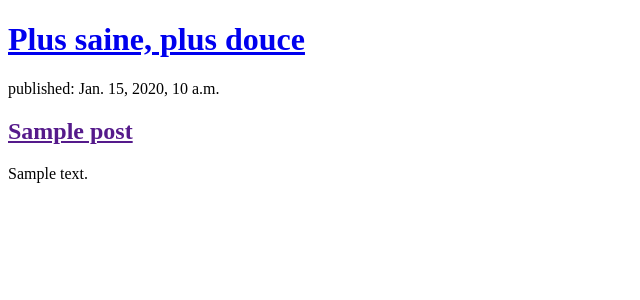
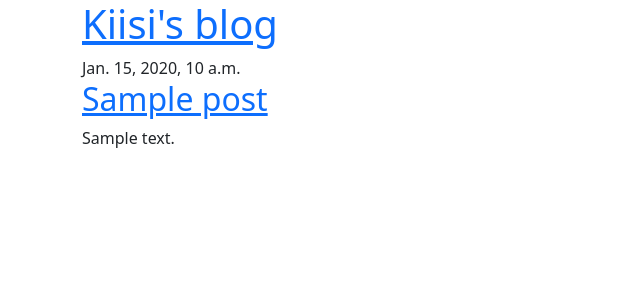
Before and after one commit to dany-gaga/blog_mary, a Django app: template blog/templates/blog/post_list.html in a window 1280 px wide. Shown: the top 300 px of the page, without its empty margins (0-640 px from the left). Run offline with Django 3.2, Linux system fonts and the light colour scheme; the template is opened without the code that fills it: most values are stand-ins (such as "Sample title", 1, 10 or a date in 2020).

Commit message:
view and template for each blog post as well as a css for the site

```diff
--- /dev/null
+++ b/blog/templates/blog/base.html
@@ -0,0 +1,25 @@
+{% load static %}
+<!DOCTYPE html>
+<html>
+    <head>
+        <title>Kiisi's blog</title>
+        <link rel="stylesheet" href="https://cdn.jsdelivr.net/npm/bootstrap@5.1.3/dist/css/bootstrap.min.css" integrity="sha384-1BmE4kWBq78iYhFldvKuhfTAU6auU8tT94WrHftjDbrCEXSU1oBoqyl2QvZ6jIW3" crossorigin="anonymous">
+        <link href='//fonts.googleapis.com/css?family=Lobster&subset=latin,latin-ext' rel='stylesheet' type='text/css'>
+        <link rel="stylesheet" href="{% static 'css/blog.css' %}">
+    </head>
+    <body>
+        <header class="page-header">
+          <div class="container">
+              <h1><a href="/">Kiisi's blog</a></h1>
+          </div>
+        </header>
+        <main class="container">
+            <div class="row">
+                <div class="col">
+                {% block content %}
+                {% endblock %}
+                </div>
+            </div>
+        </main>
+    </body>
+</html>
--- a/blog/templates/blog/post_list.html
+++ b/blog/templates/blog/post_list.html
@@ -1,20 +1,34 @@
+{% extends 'blog/base.html' %}
+
+{% load static %}
 <!DOCTYPE html>
 <html>
     <head>
         <title> Kiisi's blog</title>
+        <link rel="stylesheet" href="https://cdn.jsdelivr.net/npm/bootstrap@5.1.3/dist/css/bootstrap.min.css" integrity="sha384-1BmE4kWBq78iYhFldvKuhfTAU6auU8tT94WrHftjDbrCEXSU1oBoqyl2QvZ6jIW3" crossorigin="anonymous">
+        <link rel="stylesheet" href="{% static 'css/blog.css' %}">
+        <link href="//fonts.googleapis.com/css?family=Lobster&subset=latin,latin-ext" rel="stylesheet" type="text/css">
+
     </head>
     <body>
-        <header>
-            <h1><a href="https://wa.me/c/22940543629">Plus saine, plus douce</a></h1>
+        <header class="page-header">
+            <div class="container">
+                <h1><a href="https://wa.me/c/22940543629">Plus saine, plus douce</a></h1>
+            </div>
+
         </header>
 
-        {% for post in posts %}
-            <article>
-                <time>published: {{post.published_date}}</time>
-                <h2><a href="">{{post.title}}</a></h2>
-                <p>{{ post.text|linebreaksbr }}</p>
-            </article>
-        {% endfor %}
+        {% block content %}
+            {% for post in posts %}
+                <article class="post">
+                    <time class="date">
+                        {{ post.published_date }}
+                    </time>
+                    <h2><a href="{% url 'post_detail' pk=post.pk %}">{{ post.title }}</a></h2>
+                    <p>{{ post.text|linebreaksbr }}</p>
+                </article>
+            {% endfor %}
+        {% endblock %}
 
     </body>
 </html>
--- a/blog/urls.py
+++ b/blog/urls.py
@@ -2,5 +2,6 @@ from django.urls import path
 from . import views
 
 urlpatterns = [
-    path('', views.post_list, name='post_list')
+    path('', views.post_list, name='post_list'),
+    path('post/<int:pk>/', views.post_detail, name='post_detail'),
 ]
--- a/blog/views.py
+++ b/blog/views.py
@@ -1,4 +1,4 @@
-from django.shortcuts import render
+from django.shortcuts import render, get_object_or_404
 from django.utils import timezone
 from .models import Post
 
@@ -7,3 +7,7 @@ from .models import Post
 def post_list(request):
     posts = Post.objects.filter(published_date__lte=timezone.now()).order_by('published_date')
     return render(request, 'blog/post_list.html', {'posts':posts})
+
+def post_detail(request,pk):
+    post = get_object_or_404(Post, pk=pk)
+    return render(request, 'blog/post_detail.html', {'post': post})
```
Also changed, not shown: blog/templates/blog/post_detail.html (added, +16 -0 lines).
